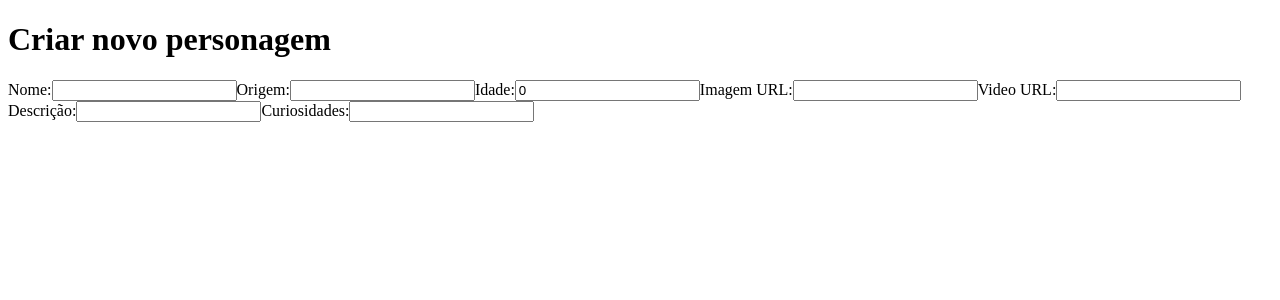
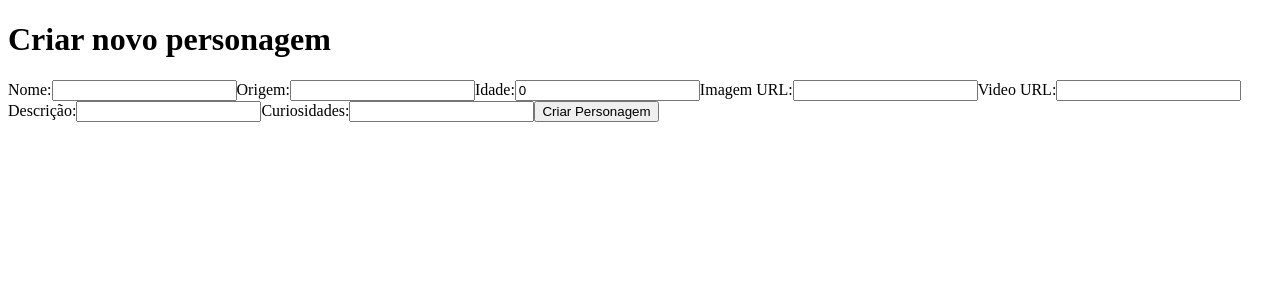
Before and after one commit to bebossi/pinkpower, a React (Create React App) app: page /create in a window 1280 px wide. Shown: the top 300 px of the page. Built offline with nearby package versions, Linux system fonts and the light colour scheme.

Commit message:
Create character criado

```diff
--- a/src/Components/CreateCharacter/index.js
+++ b/src/Components/CreateCharacter/index.js
@@ -1,6 +1,9 @@
-import { useState } from "react"
+import { useState } from "react";
+import { api } from "../../utils/api";
+import { useNavigate } from "react-router-dom";
 
 export function CreateCharacter(){
+    const navigate = useNavigate();
 
     const [character, setCharacter] = useState({
         name: "",
@@ -11,11 +14,25 @@ export function CreateCharacter(){
         description: "",
         curiosity: "",
     })
+    console.log(character)
+
+     function handleChange(e) {
+        setCharacter({...character, [e.target.name]: e.target.value});
+    }
 
 
-    function handleChange(e) {
-        setCharacter({...character, [e.target.name]: e.target.value});
+    async function handleSubmit(e) {
+        try{
+            e.preventDefault();
 
+            const infosForAPI = {data: {...character}};
+
+            await api.post("/characters", infosForAPI);
+
+            navigate("/")
+        } catch(err){
+            console.log(err);
+        }
     }
 
 
@@ -23,7 +40,7 @@ export function CreateCharacter(){
         <>
         <h1>Criar novo personagem</h1>
 
-        <form>
+        <form onSubmit={handleSubmit} >
             <label htmlFor="name" >Nome:</label>
             <input id="name" name="name" value={character.name} onChange={handleChange} />
 
@@ -33,7 +50,7 @@ export function CreateCharacter(){
             <label htmlFor="age" >Idade:</label>
             <input id="age"  type="number" name="age" value={character.age} onChange={handleChange} />
 
-            <label htmlFor="URL"  >Imagem URL:</label>
+            <label htmlFor="imageURL"  >Imagem URL:</label>
             <input id="imageURL" name="imageURL" value={character.imageURL} onChange={handleChange} />
 
             <label htmlFor="videoURL"  >Video URL:</label>
@@ -44,10 +61,9 @@ export function CreateCharacter(){
 
             <label htmlFor="curiosity"  >Curiosidades:</label>
             <input id="curiosity" name="curiosity" value={character.curiosity} onChange={handleChange} />
+
+            <button>Criar Personagem </button>
         </form>
-
-
         </>
-
     )
 }
```
